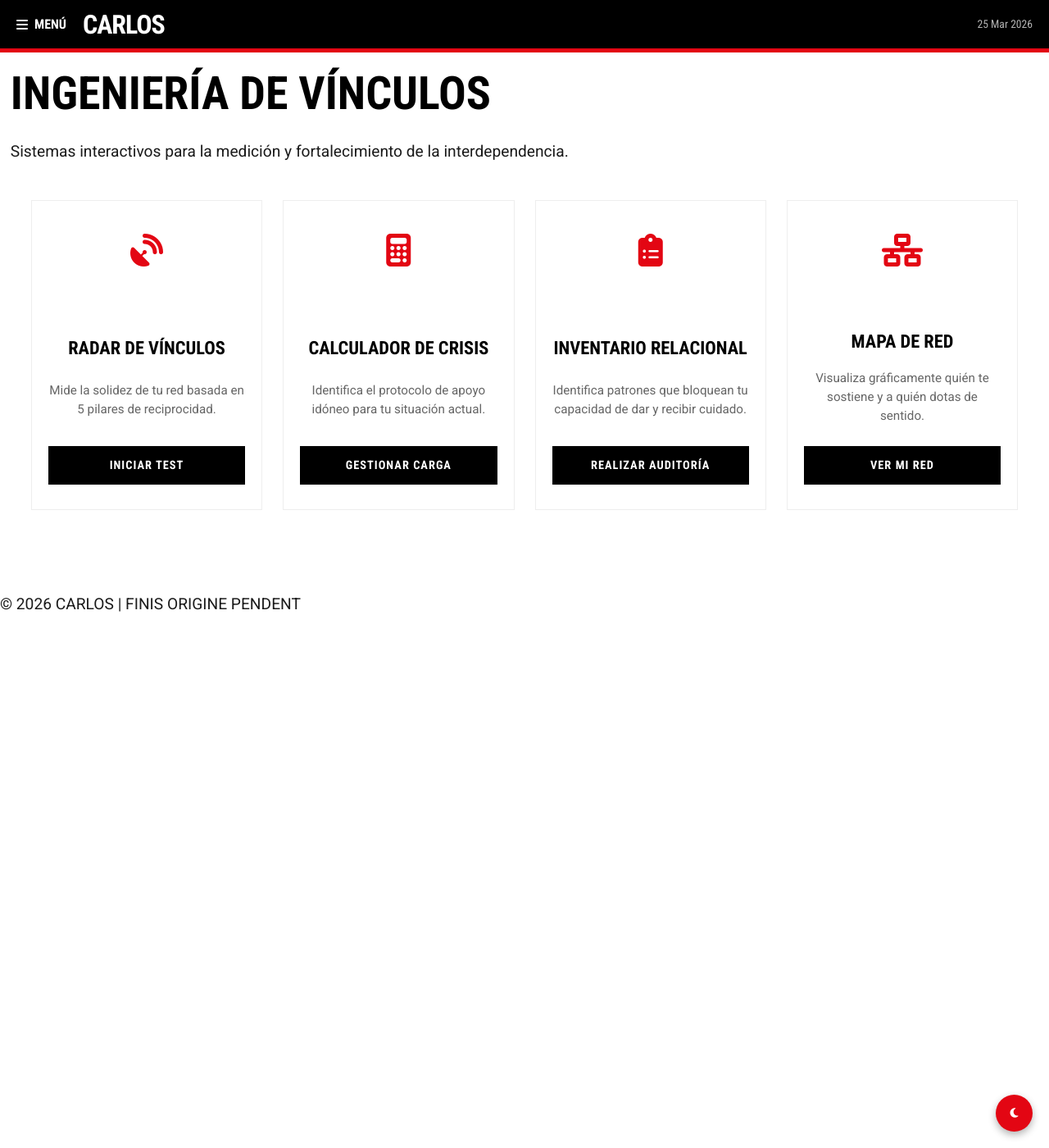
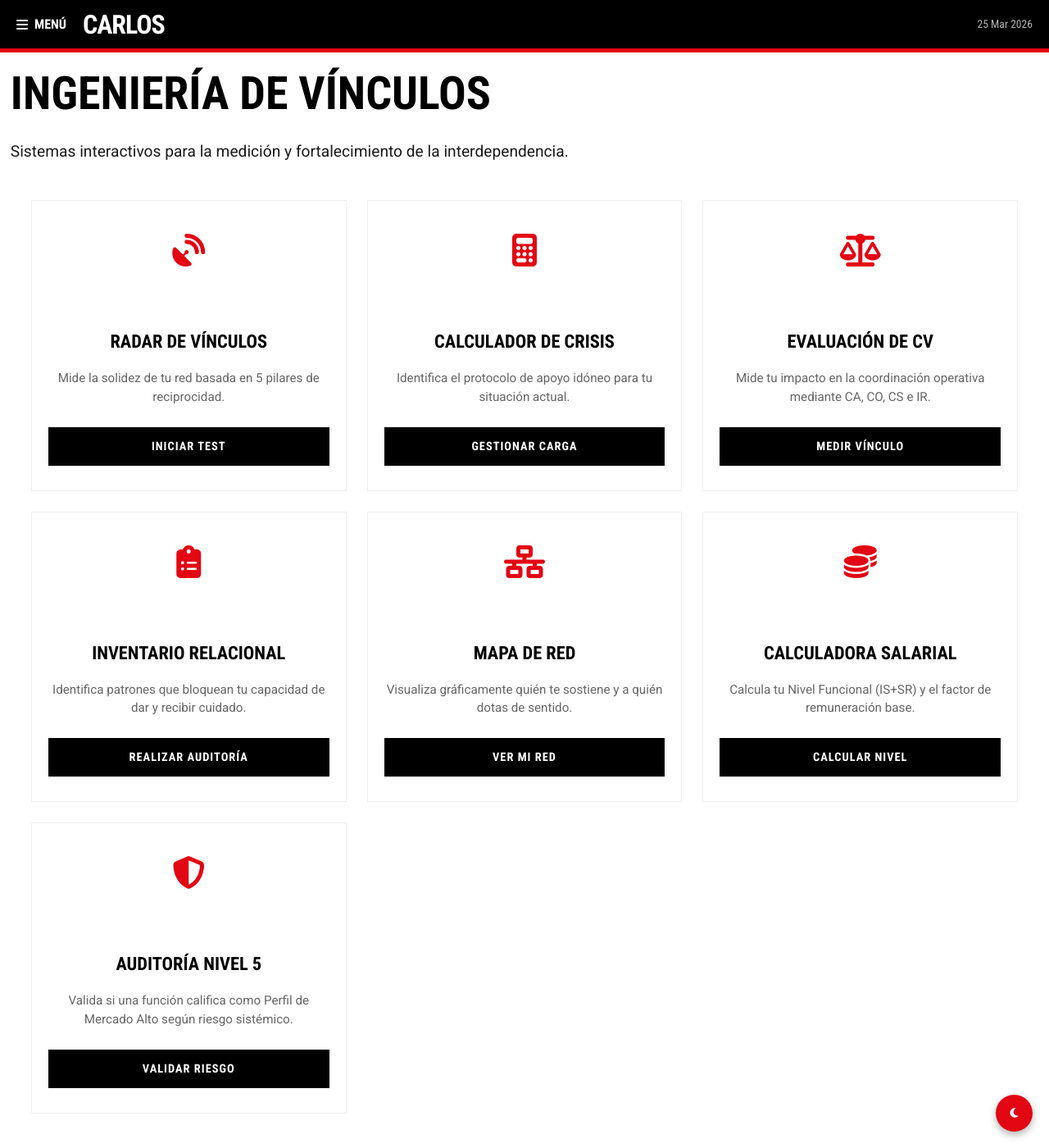
Before and after one commit to cafrhein/muro, a Jekyll site: the page built from herramientas.html, in a window 1280 px wide and 1400 px high. Shown: the whole window at 82% size. Built offline with Jekyll 4.4.1, drawn with Linux system fonts in a browser that asks for light colours.

Commit message:
Update herramientas.html

```diff
--- a/herramientas.html
+++ b/herramientas.html
@@ -25,6 +25,12 @@ title: Central de Herramientas | Red Humana
     </article>
 
     <article class="tool-card">
+        <div class="tool-icon"><i class="fas fa-balance-scale"></i></div>
+        <h3 class="tool-title">Evaluación de CV</h3>
+        <p class="tool-desc">Mide tu impacto en la coordinación operativa mediante CA, CO, CS e IR.</p>
+        <a href="/evaluacion-cv" class="tool-btn">MEDIR VÍNCULO</a>
+    </article>
+    <article class="tool-card">
         <div class="tool-icon"><i class="fas fa-clipboard-list"></i></div>
         <h3 class="tool-title">Inventario Relacional</h3>
         <p class="tool-desc">Identifica patrones que bloquean tu capacidad de dar y recibir cuidado.</p>
@@ -38,14 +44,27 @@ title: Central de Herramientas | Red Humana
         <a href="/mapa" class="tool-btn">VER MI RED</a>
     </article>
 
-</div>
+    <article class="tool-card">
+        <div class="tool-icon"><i class="fas fa-coins"></i></div>
+        <h3 class="tool-title">Calculadora Salarial</h3>
+        <p class="tool-desc">Calcula tu Nivel Funcional (IS+SR) y el factor de remuneración base.</p>
+        <a href="/calculadora-mrif" class="tool-btn">CALCULAR NIVEL</a>
+    </article>
+    <article class="tool-card">
+        <div class="tool-icon"><i class="fas fa-shield-alt"></i></div>
+        <h3 class="tool-title">Auditoría Nivel 5</h3>
+        <p class="tool-desc">Valida si una función califica como Perfil de Mercado Alto según riesgo sistémico.</p>
+        <a href="/auditoria-nivel5" class="tool-btn">VALIDAR RIESGO</a>
+    </article>
+    </div>
 
 <style>
 /* --- ESTILOS DEL HUB DE HERRAMIENTAS --- */
 
 .tools-grid {
     display: grid;
-    grid-template-columns: repeat(4, 1fr); /* Tu estándar de 4 columnas */
+    /* CAMBIO: Ajuste de cuadrícula para soportar más elementos de forma equilibrada */
+    grid-template-columns: repeat(auto-fit, minmax(300px, 1fr));
     gap: 25px;
     max-width: 1400px;
     margin: 0 auto;
@@ -61,6 +80,7 @@ title: Central de Herramientas | Red Humana
     display: flex;
     flex-direction: column;
     justify-content: space-between;
+    min-height: 320px; /* CAMBIO: Altura mínima para uniformidad */
 }
 
 .tool-card:hover {
```
